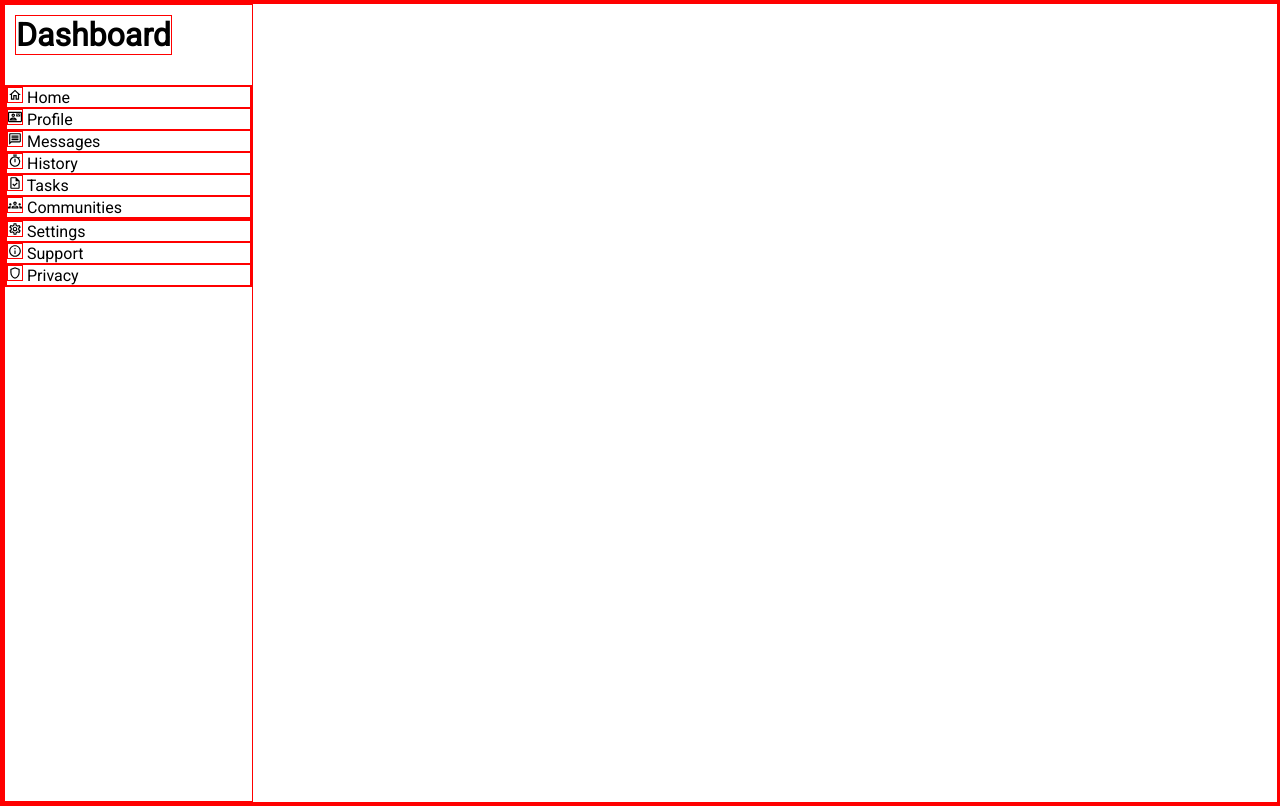
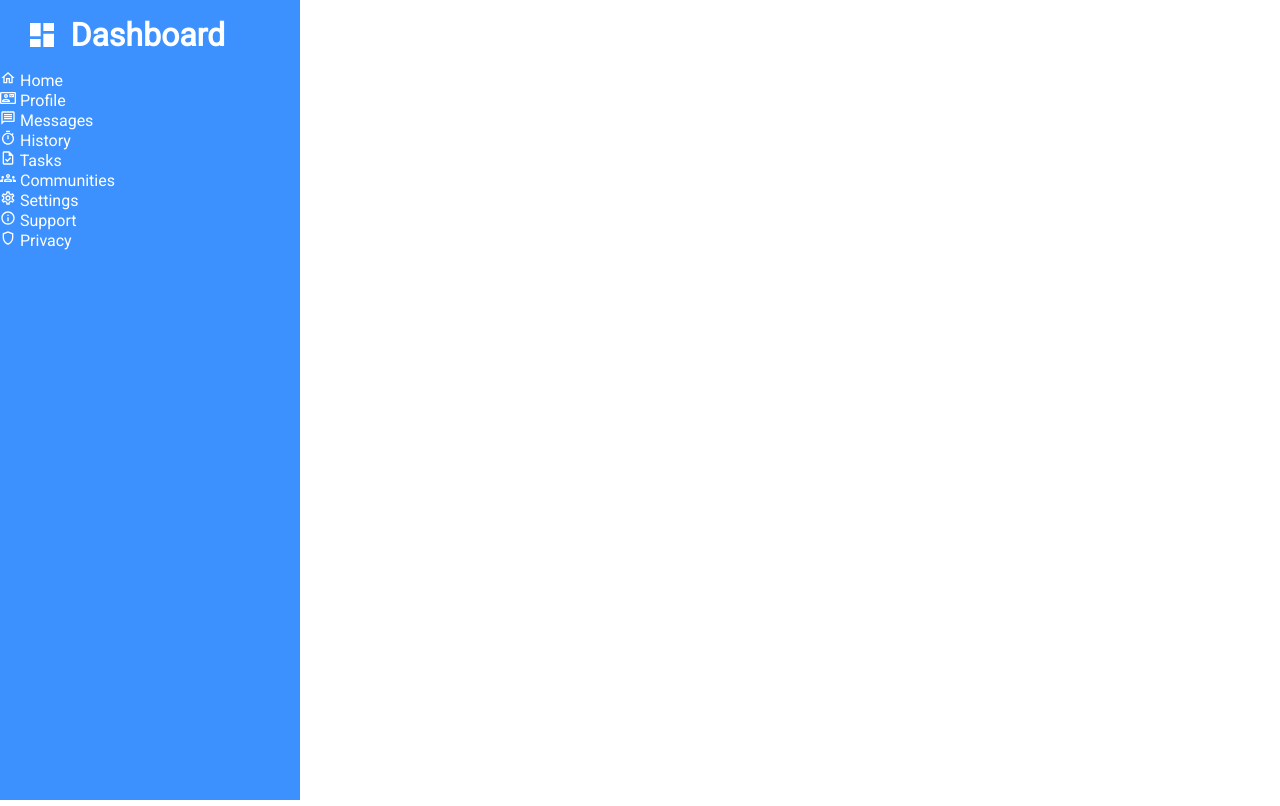
Before and after one commit to krownlesskev/project-admin-dashboard, a React (Create React App) app: page / in a window 1280 px wide. Built offline with nearby package versions, Linux system fonts and the light colour scheme.

Commit message:
finished styling for drawer header

```diff
--- a/src/app.styles.scss
+++ b/src/app.styles.scss
@@ -3,7 +3,6 @@
     padding: 0;
     box-sizing: border-box;
     font-family: 'Roboto', sans-serif;
-    border: 1px solid red;
 }
 
 .app-container  {
--- a/src/components/drawer/Drawer.jsx
+++ b/src/components/drawer/Drawer.jsx
@@ -1,5 +1,6 @@
 import './Drawer.styles.scss';
 import {
+    MdDashboard,
     MdOutlineHome,
     MdOutlineContactMail,
     MdOutlineMessage,
@@ -14,8 +15,11 @@ import {
 const Drawer = () => {
     return (
         <div className='drawer-container'>
-            <h1>Dashboard</h1>
-            <ul>
+            <div className='drawer-header'>
+                <MdDashboard size='2em' />
+                <h1>Dashboard</h1>
+            </div>
+            <ul className='list-1'>
                 <li><MdOutlineHome /> Home</li>
                 <li><MdOutlineContactMail /> Profile</li>
                 <li><MdOutlineMessage /> Messages</li>
@@ -23,7 +27,7 @@ const Drawer = () => {
                 <li><MdOutlineTask /> Tasks</li>
                 <li><MdOutlineGroups /> Communities</li>
             </ul>
-            <ul>
+            <ul className='list-2'>
                 <li><MdOutlineSettings /> Settings</li>
                 <li><MdInfoOutline /> Support</li>
                 <li><MdOutlineShield /> Privacy</li>
--- a/src/components/drawer/Drawer.styles.scss
+++ b/src/components/drawer/Drawer.styles.scss
@@ -1,8 +1,17 @@
 .drawer-container {
     display: flex;
     flex-direction: column;
+    background-color: rgba($color: #3d91ff, $alpha: 1.0);
+    color: #ffffff;
+    width: 300px;
+}
+
+.drawer-header {
+    margin: 2vh 2vw 2vh 2vw;
+    display: flex;
+    align-items: center;
 
     h1 {
-        margin: 10px 80px 30px 10px;
+        margin: 0 1vw;
     }
 }
```
